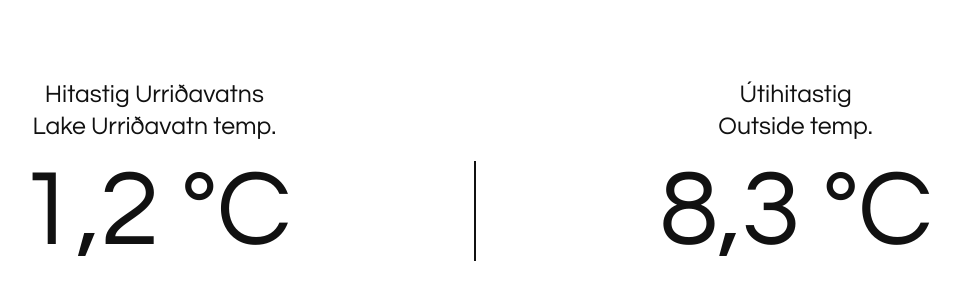
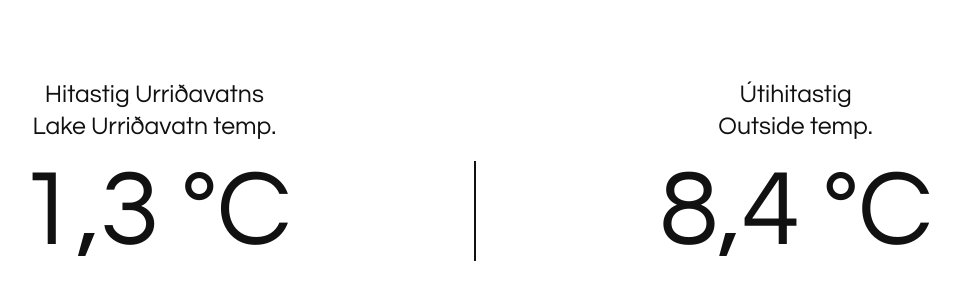
Before and after one commit to vokbaths/vok-lake-temp, a plain HTML site: page index.html in a window 1280 px wide. Shown: the part 228-528 px from the top of the page, without its empty margins (165-1125 px from the left). Drawn offline with Linux system fonts and the light colour scheme.

Commit message:
index.html: update signage

```diff
--- a/index.html
+++ b/index.html
@@ -88,10 +88,10 @@
     <div class="grid">
       <div class="label lake">Hitastig Urri&eth;avatns<span class="en">Lake Urri&eth;avatn temp.</span></div>
       <div class="label air">&Uacute;tihitastig<span class="en">Outside temp.</span></div>
-      <div class="value lake">1,2<span class="unit"> &deg;C</span></div>
+      <div class="value lake">1,3<span class="unit"> &deg;C</span></div>
       <div class="divider"></div>
-      <div class="value air">8,3<span class="unit"> &deg;C</span></div>
-      <div class="stamp">S&iacute;&eth;asta sta&eth;festa m&aelig;ling / last confirmed reading: 26.11.2026 04:35</div>
+      <div class="value air">8,4<span class="unit"> &deg;C</span></div>
+      <div class="stamp">S&iacute;&eth;asta sta&eth;festa m&aelig;ling / last confirmed reading: 26.11.2026 05:35</div>
     </div>
   </div>
 </body>
```
